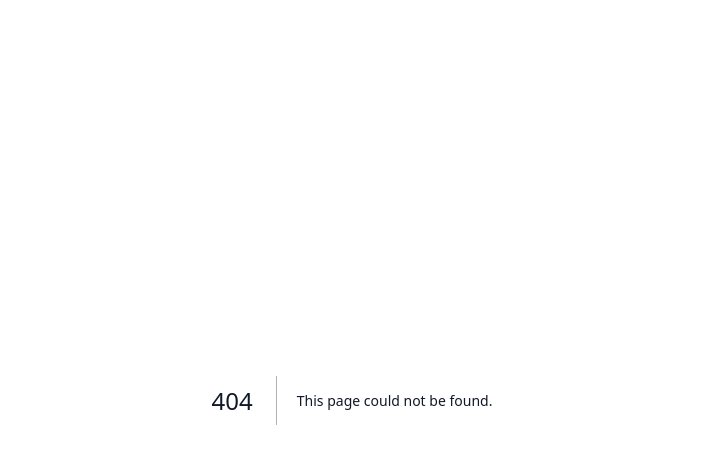
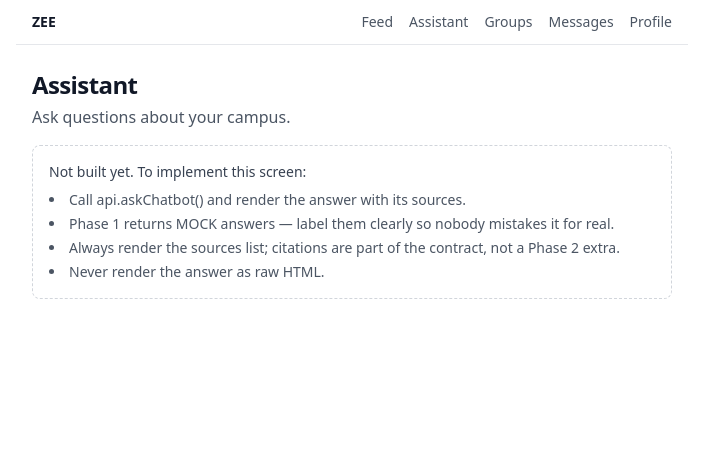
Before and after one commit to dhananjaya-hbc/ZEE-platform, a Next.js app in the folder apps/web/: page /chatbot in a window 1280 px wide. Before the commit this address had no page. Shown: the top 464 px of the page, without its empty margins (288-991 px from the left). Built offline with nearby package versions, Linux system fonts and the light colour scheme.

Commit message:
feat(web): add chatbot page placeholder

```diff
--- /dev/null
+++ b/apps/web/src/app/(app)/chatbot/page.tsx
@@ -0,0 +1,18 @@
+import { PagePlaceholder } from '@/components/PagePlaceholder';
+
+export const metadata = { title: 'Assistant' };
+
+export default function ChatbotPage() {
+  return (
+    <PagePlaceholder
+      title="Assistant"
+      description="Ask questions about your campus."
+      buildNotes={[
+        'Call api.askChatbot() and render the answer with its sources.',
+        'Phase 1 returns MOCK answers — label them clearly so nobody mistakes it for real.',
+        'Always render the sources list; citations are part of the contract, not a Phase 2 extra.',
+        'Never render the answer as raw HTML.',
+      ]}
+    />
+  );
+}
```
